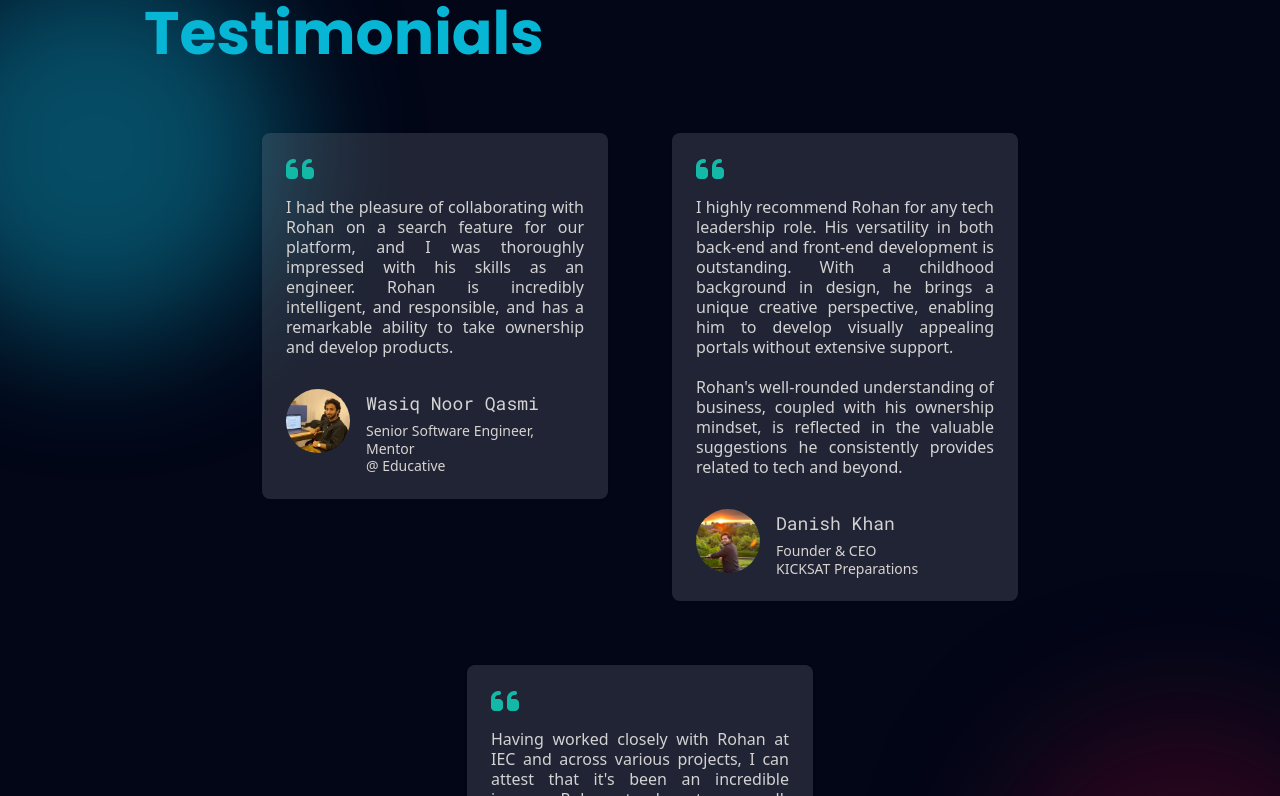
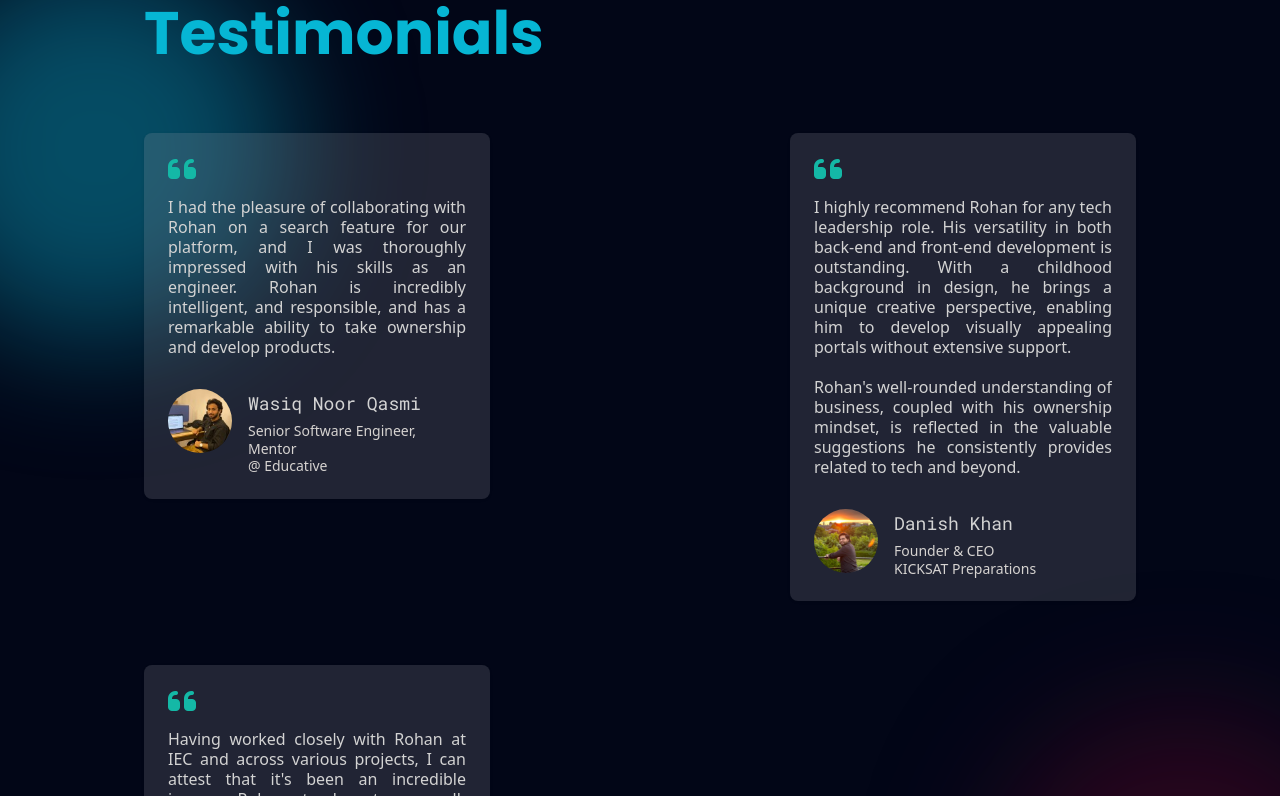
Before and after one commit to hallucinogenizer/portfolio-template, a React (Vite) app: page / in a window 1280 px wide. Shown: the part 4224-5020 px from the top of the page. Built offline with nearby package versions, Linux system fonts and the light colour scheme.

Commit message:
fixed alignment of testimonial cards

```diff
--- a/src/components/TestimonialsSection/TestimonialCards.tsx
+++ b/src/components/TestimonialsSection/TestimonialCards.tsx
@@ -13,7 +13,7 @@ export default function TestimonialCards({
   testimonialsToDisplayRange: [number, number];
 }) {
   return (
-    <div className="flex flex-wrap justify-center gap-16">
+    <div className="flex flex-wrap justify-between gap-16">
       {testimonialsData
         .slice(testimonialsToDisplayRange[0], testimonialsToDisplayRange[1])
         .map((testimonialData, i) => (
@@ -27,8 +27,7 @@ export default function TestimonialCards({
 
 const TestimonialCard = ({ content }: { content: TestimonialDataType }) => (
   <div
-    className={`bg-zinc-400 bg-opacity-20 flex flex-col gap-8 justify-around shadow p-6 rounded-lg ${HOVER_TRANSLATE_CLASSES}`}
-    style={{ width: "21.625rem" }}
+    className={`bg-zinc-400 bg-opacity-20 flex flex-col gap-8 justify-around shadow p-6 rounded-lg ${HOVER_TRANSLATE_CLASSES} md:w-[21.625rem] w-full`}
   >
     <div className="flex flex-col gap-4">
       <div>
```
